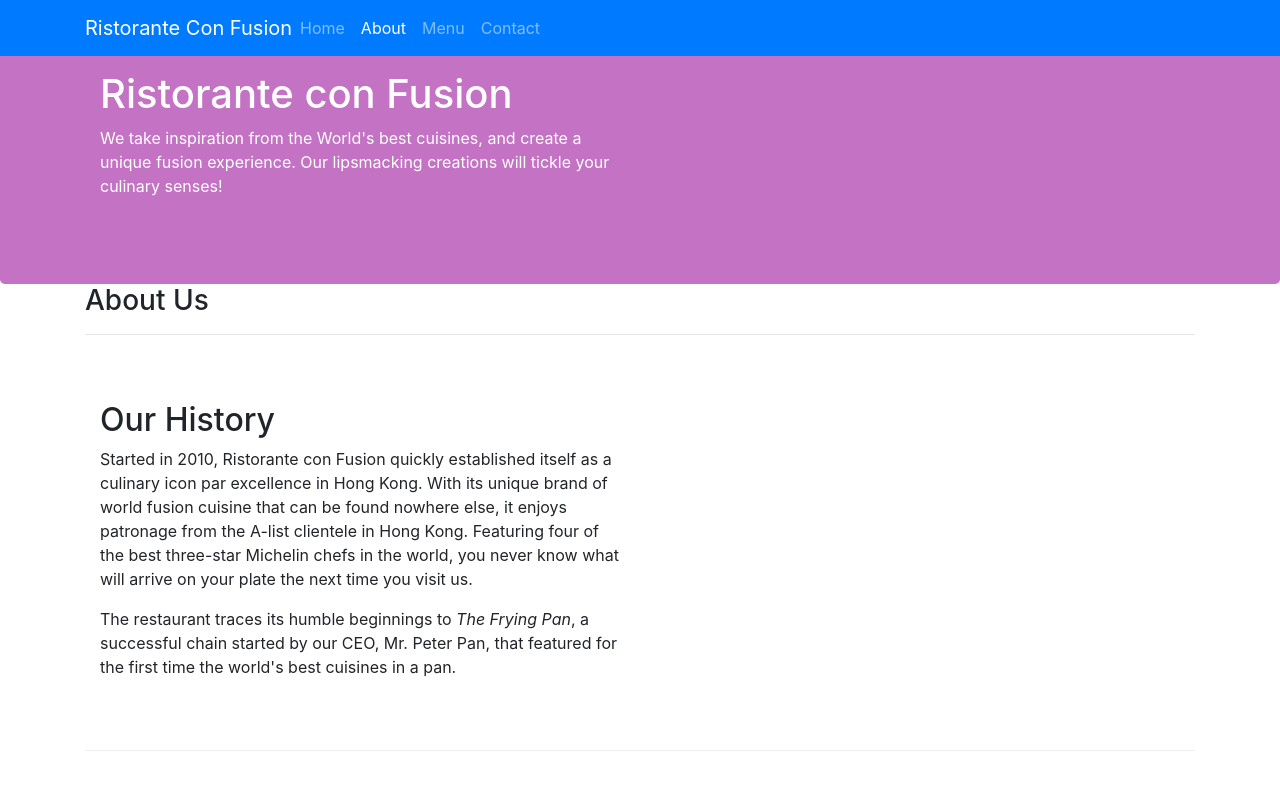
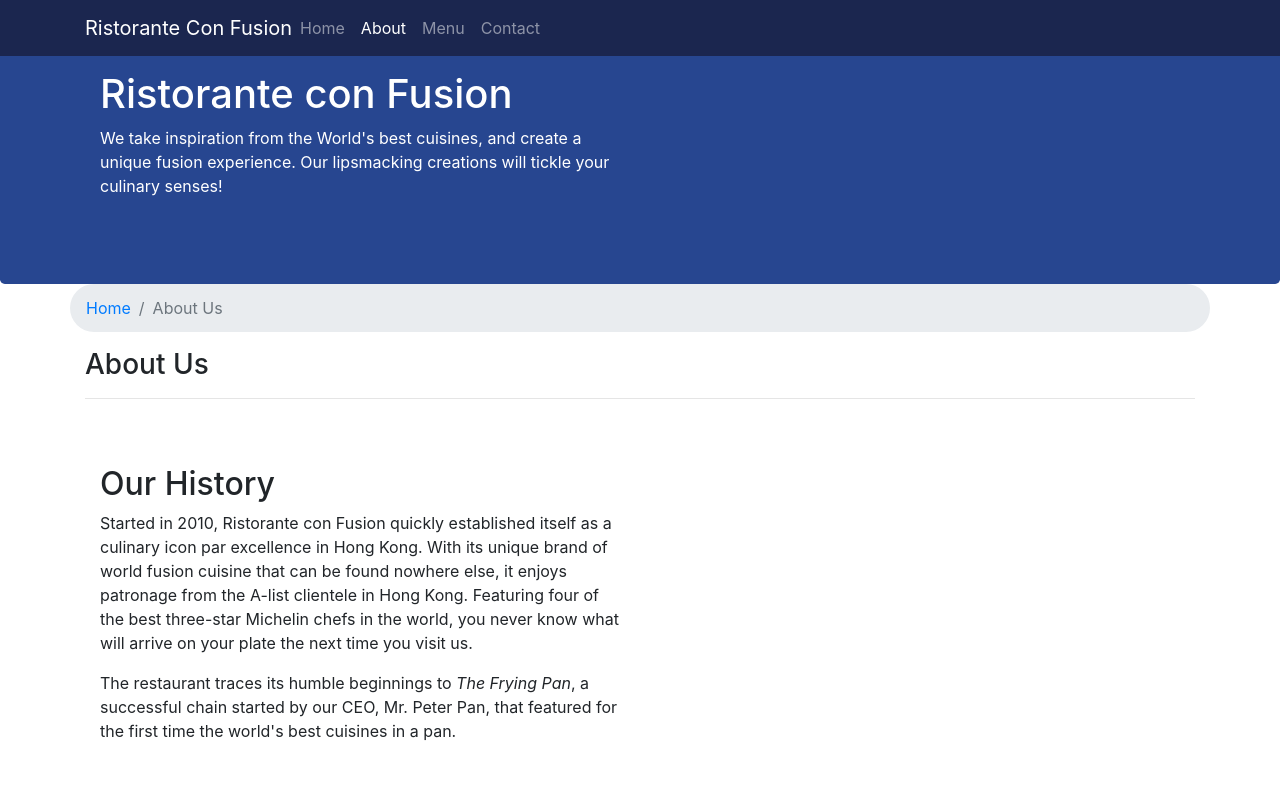
Before and after one commit to linkevin281/Full-Stack-Web-Dev-with-React-University-of-Hong-Kong, a website: page Front-End-UI-Bootstrap/Assignment1/aboutus.html in a window 1280 px wide. Shown: the top 798 px of the page. Drawn offline with nearby package versions, Linux system fonts and the light colour scheme.

Commit message:
Add breadcrumbs and change color palette

```diff
--- a/Front-End-UI-Bootstrap/Assignment1/aboutus.html
+++ b/Front-End-UI-Bootstrap/Assignment1/aboutus.html
@@ -7,13 +7,13 @@
     <meta http-equiv="x-ua-compatible" content="ie=edge">
 
     <link rel="stylesheet" href="node_modules/bootstrap/dist/css/bootstrap.min.css">
-    <link rel="stylesheet" href="css/styles.css">
+    <link rel="stylesheet" href="../css/styles.css">
     <title>Ristorante Con Fusion: About Us</title>
 
 </head>
 
 <body>
-    <nav class="navbar navbar-dark navbar-expand-sm bg-primary fixed-top">
+    <nav class="navbar navbar-dark navbar-expand-sm fixed-top">
         <div class="container">
             <button class="navbar-toggler" type="button" data-toggle="collapse" data-target="#Navbar">
                 <span class="navbar-toggler-icon"></span>
@@ -43,8 +43,12 @@
     </header>
 
     <div class="container">
-        <div>
-            <div>
+        <div class="row">
+            <ol class="col-12 breadcrumb">
+                <li class="breadcrumb-item"><a href="../BootstrapPractice/index.html">Home</a></li>
+                <li class="breadcrumb-item active">About Us</li>
+            </ol>
+            <div class="col-12">
                <h3>About Us</h3>
                <hr>
             </div>
--- a/Front-End-UI-Bootstrap/css/styles.css
+++ b/Front-End-UI-Bootstrap/css/styles.css
@@ -11,7 +11,8 @@
 }
 
 .footer {
-    background-color: rgba(170, 62, 62, 0.616);
+    background-color: #576CA8;
+    color: white;
     margin: 0px auto;
     padding: 20px 0px 20px 0px;
 }
@@ -19,7 +20,7 @@
 .jumbotron {
     padding: 70px 30px 70px 30px;
     margin: 0px auto;
-    background: rgb(196, 115, 196);
+    background: #274690;
     color: white;
 }
 
@@ -28,3 +29,23 @@
     margin: 0px;
     color: black;
 }
+
+.body {
+    padding: 50px 0px 0px 0px;
+    z-index: 0;
+}
+
+.navbar-dark {
+    background-color: #1B264F;
+}
+
+.breadcrumb {
+    border-radius: 30px 30px 30px 30px;
+}
+/*
+1B264F
+274690
+576CA8
+302B27
+F5F3F5
+ */
```
Also changed, not shown: Front-End-UI-Bootstrap/BootstrapPractice/index.html (+2 -2 lines).
